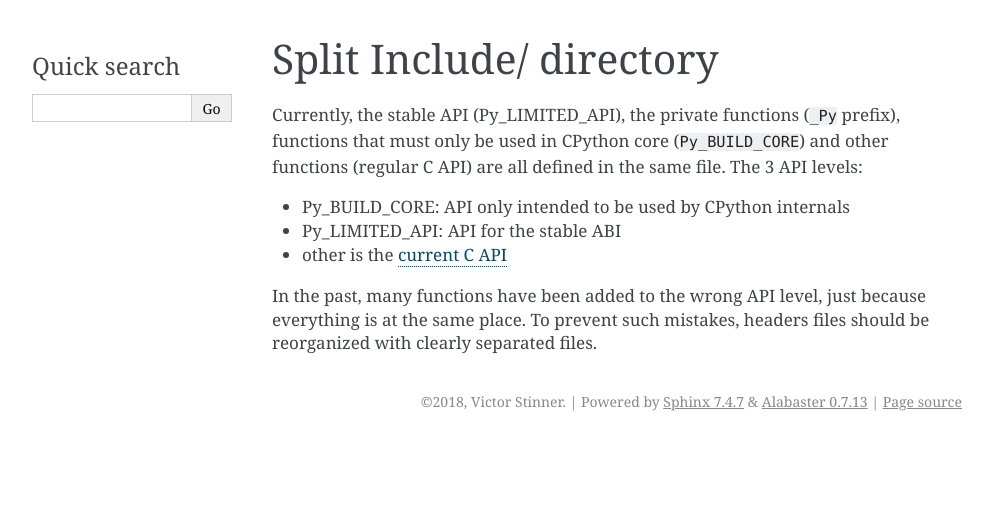
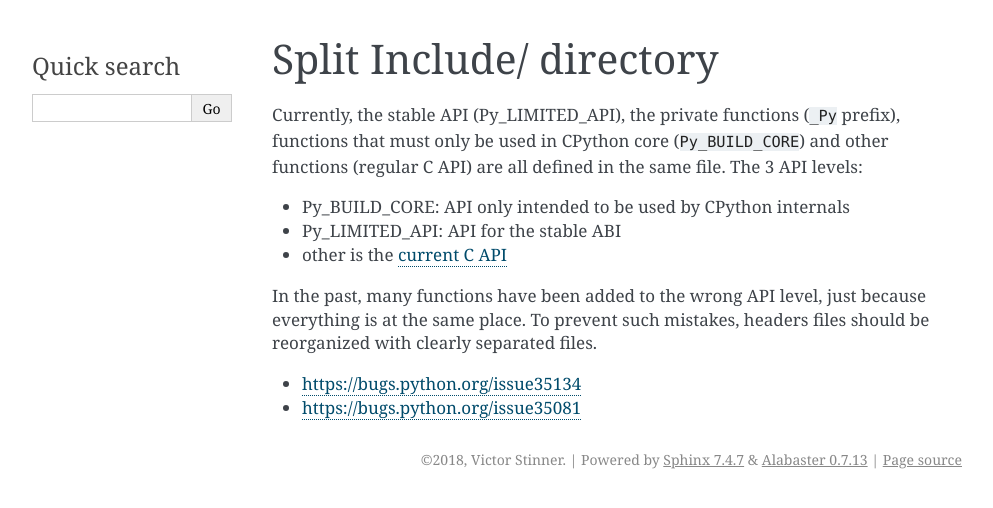
Before and after one commit to pythoncapi/pythoncapi, a Sphinx documentation site: the page built from doc/split_include.rst, in a window 1280 px wide. Shown: the top 508 px of the page, without its empty margins (148-1141 px from the left). Built offline with Sphinx 7.4.7, drawn with Linux system fonts in a browser that asks for light colours; some of the changed lines change nothing that is shown.

Commit message:
includes: issues

```diff
--- a/doc/split_include.rst
+++ b/doc/split_include.rst
@@ -14,3 +14,6 @@ levels:
 In the past, many functions have been added to the wrong API level, just
 because everything is at the same place. To prevent such mistakes, headers
 files should be reorganized with clearly separated files.
+
+* https://bugs.python.org/issue35134
+* https://bugs.python.org/issue35081
```
